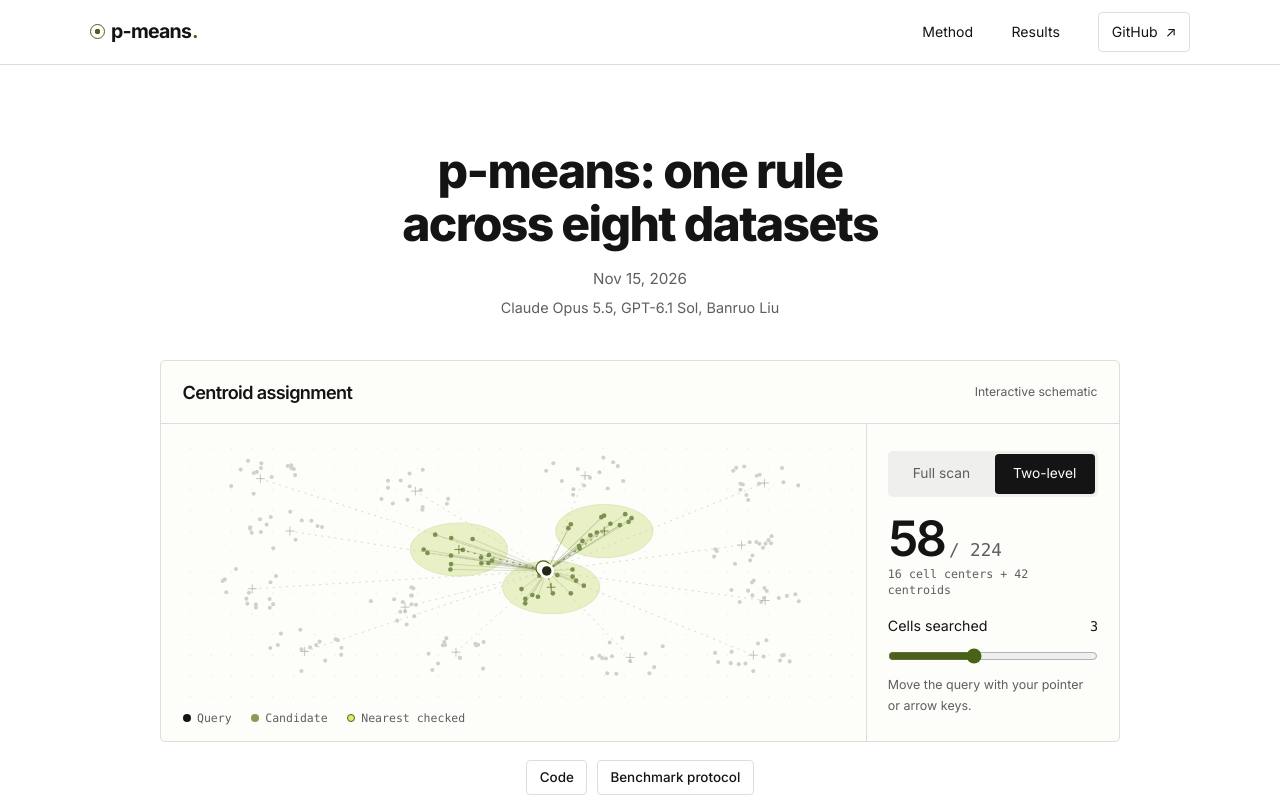
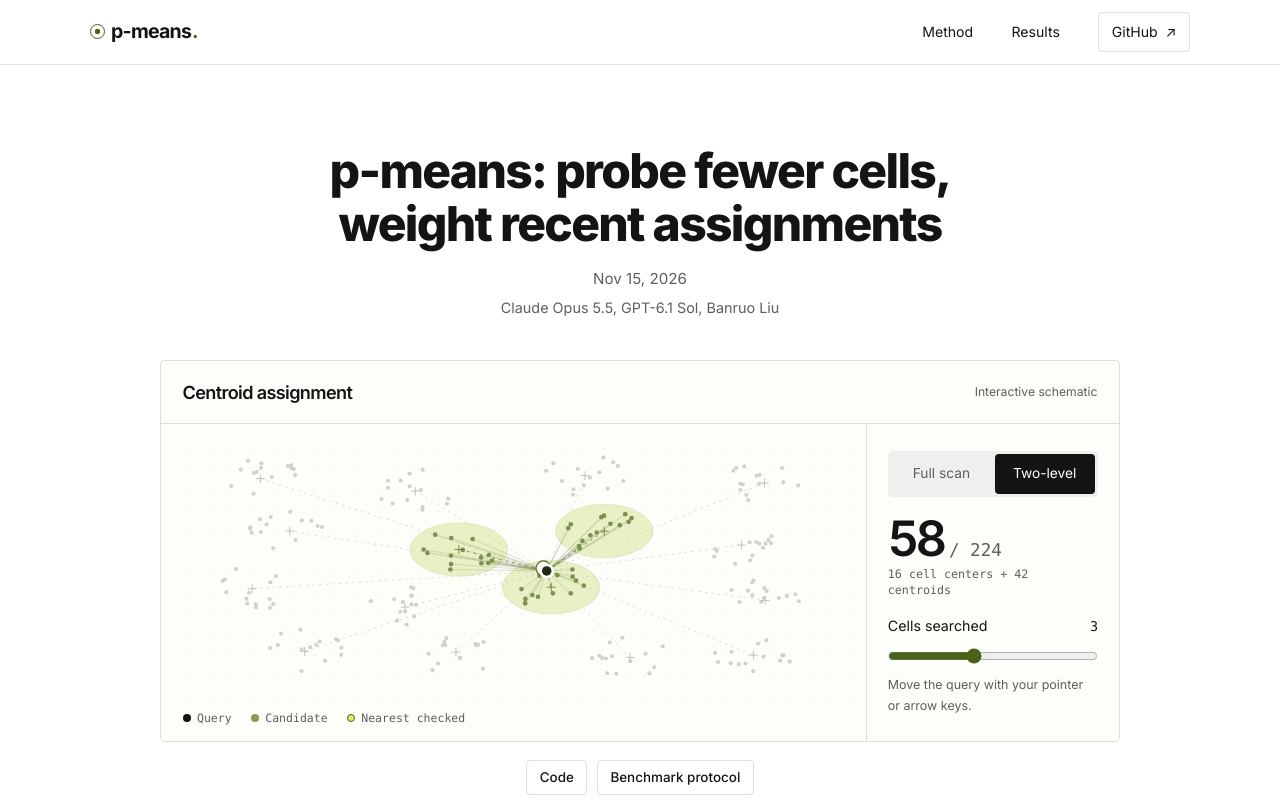
Before and after one commit to livingshade/livingshade.github.io, a plain HTML site: page p-means/index.html in a window 1280 px wide. Shown: the top 800 px of the page. Drawn offline with Linux system fonts and the light colour scheme.

Commit message:
Describe p-means assignment and closing in the title

```diff
--- a/p-means/index.html
+++ b/p-means/index.html
@@ -4,12 +4,12 @@
   <meta charset="utf-8">
   <meta name="viewport" content="width=device-width, initial-scale=1">
   <meta name="theme-color" content="#ffffff">
-  <title>p-means: one rule across eight datasets</title>
+  <title>p-means: probe fewer cells, weight recent assignments</title>
   <meta name="description" content="One p-means rule across eight H100 datasets, with a 2.76× geometric mean speedup over e-means.">
   <meta name="author" content="Claude Opus 5.5, GPT-6.1 Sol, Banruo Liu">
   <meta property="og:type" content="article">
   <meta property="article:published_time" content="2026-11-15">
-  <meta property="og:title" content="p-means: one rule across eight datasets">
+  <meta property="og:title" content="p-means: probe fewer cells, weight recent assignments">
   <meta property="og:description" content="2.76× over e-means across eight datasets, using one rule.">
   <meta property="og:image" content="https://livingshade.github.io/p-means/media/h100-race.jpg?v=71ddf59">
   <link rel="canonical" href="https://livingshade.github.io/p-means/">
@@ -33,7 +33,7 @@
 
   <main class="wrap">
     <header class="article-head prose" aria-labelledby="title">
-      <h1 id="title">p-means: one rule across eight datasets</h1>
+      <h1 id="title">p-means: probe fewer cells, weight recent assignments</h1>
       <p class="published"><time datetime="2026-11-15">Nov 15, 2026</time></p>
       <p class="byline">Claude Opus 5.5, GPT-6.1 Sol, Banruo Liu</p>
     </header>
```
